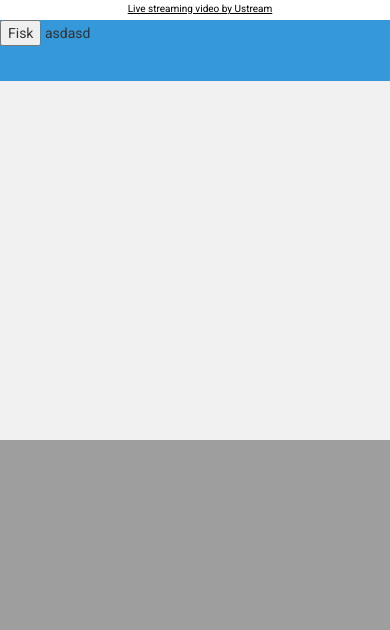
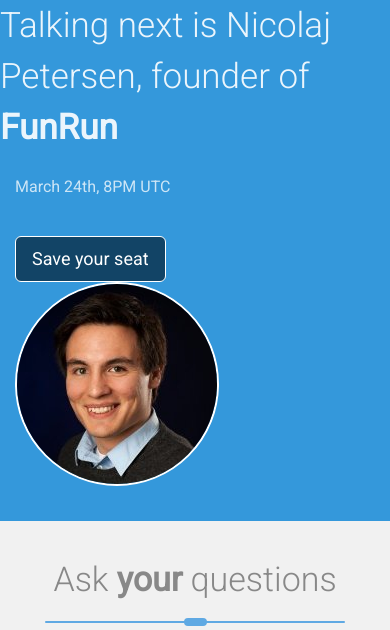
Before and after one commit to martolini/talkingnext, a Django app: page /funrun/ in a window 390 px wide; the page is wider, and only the part inside the window is pictured. Shown: the part 404-1034 px from the top of that part. Before the commit the page ends 844 px from the top of that part, so only its background shows below. Run offline with Django 3.2, Linux system fonts and the light colour scheme; some libraries are stand-ins or nearby versions; grey boxes are pictures that could not be loaded.

Commit message:
First actual chat proto

```diff
--- /dev/null
+++ b/static/css/ama.css
@@ -0,0 +1,83 @@
+#ama {
+	padding-top: 25px;
+	padding-bottom: 35px;
+	background-color: #3498db;
+}
+
+#ama h1 {
+	padding-top: 50px;
+	margin: 0 0 25px;
+	color: white;
+	line-height: 5.1rem;
+	font-size: 3.5rem;
+	text-align: left;
+	opacity: .9;
+}
+
+#ama h5 {
+	margin: 0 0 40px;
+	color: white;
+	text-align: left;
+	font-size: 16px;
+	font-family: 'Roboto';
+	font-weight: 400;
+	opacity: .75;
+}
+
+#ama .btn-cta {
+	background: #124466;
+	border: 1px solid white;
+	color: white;
+}
+
+#ama img {
+	border: 2px solid white;
+}
+
+#video-out {
+	padding-top: 25px;
+}
+
+#questions {
+	padding: 40px 0;
+	position: relative;
+}
+
+#questions h1 {
+	text-align: center;
+	color: #888;
+	margin: 0;
+}
+
+.question-list {
+	list-style: none;
+}
+
+.question-list li {
+	margin-bottom: 10px;
+	padding-bottom: 10px;
+	border-bottom: 1px dotted #B3A9A9;
+}
+
+.question-list {
+	color: #777;
+}
+
+.question-input {
+	resize: none;
+}
+
+.question-list i {
+	color: #3498db;
+	font-size: 24px;
+	margin-bottom: 5px;
+}
+
+.vote-up {
+	font-weight: 600;
+	font-size: 2rem;
+}
+
+.fa-ban {
+	color: #777 !important;
+}
--- a/static/css/base.css
+++ b/static/css/base.css
@@ -40,12 +40,32 @@
 	font-size: 24px;
 }
 
-#ama {
-	padding-top: 25px;
-	padding-bottom: 35px;
-	background-color: #3498db;
+.container-colored-line {
+    position: relative;
+    height: 45px;
+    width: 300px;
+    margin: 0px auto 0px;
 }
 
-#video-out {
-	padding-top: 25px;
+.colored-line {
+	border: 4px solid #5FA9E3;
+    width: 15px;
+    position: absolute;
+    z-index: 10;
+    right: 0;
+    left: 0;
+    margin-left: auto;
+    margin-right: auto;
+    border-radius: 10px;
 }
+
+.add-colored-line {
+	background: #5FA9E3;
+    margin-top: 23px;
+    right: 0;
+    width: 100%;
+    height: 2px;
+    position: absolute;
+    border-radius: 5px;
+    border-radius: 10px;
+}
--- a/templates/ama/ama.html
+++ b/templates/ama/ama.html
@@ -1,16 +1,120 @@
 {% extends "base.html" %}
 {% load static %}
 
+{% block head %}
+<link rel="stylesheet" href="{% static 'css/ama.css' %}">
+{% endblock %}
+
 {% block body %}
 <div class="row" id="ama">
-	<div class="col-md-6 col-md-offset-2">
-		<iframe id="amaframe" src="//www.ustream.tv/embed/20200651?wmode=direct&autoplay=1&showtitle=false" style="border: 0 none transparent;"  webkitallowfullscreen allowfullscreen frameborder="no" width="640" height="379"></iframe><br /><a href="http://www.ustream.tv/" style="padding: 2px 0px 4px; width: 400px; background: #ffffff; display: block; color: #000000; font-weight: normal; font-size: 10px; text-decoration: underline; text-align: center;" target="_blank">Live streaming video by Ustream</a>
+	<div class="col-md-6">
+		<iframe id="amaframe" class="pull-right" src="//www.ustream.tv/embed/20200651?wmode=direct&autoplay=1&showtitle=false" style="border: 0 none transparent;"  webkitallowfullscreen allowfullscreen frameborder="no" width="640" height="379"></iframe>
 	</div>
-	<div class="col-md-4">
-		<button id="fiskekake">Fisk</button>
-		asdasd
+	<div class="col-md-6">
+		<h1>Talking next is Nicolaj Petersen, founder of <strong>FunRun</strong></h1>
+		<div class="col-md-4">
+			<h5>March 24th, 8PM UTC</h5>
+			<a href="#" class="btn btn-cta btn-lg">Save your seat</a>
+		</div>
+		<div class="col-md-8">
+			<img src="{% static 'img/featuring/nicolaj.jpg' %}" alt="" class="img-responsive img-circle">
+		</div>
 	</div>
-</row>
+</div>
+
+<div id="questions" class="row">
+	<div class="col-md-8 col-md-offset-2">
+		<h1>Ask <strong>your</strong> questions</h1>
+		<div class="container-colored-line">
+			<hr class="colored-line">
+			<div class="add-colored-line"></div>
+		</div>
+		<ul class="question-list">
+			<li class="question-list-item">
+				<div class="row">
+					<div class="question-img col-sm-1"><img src="https://s3.amazonaws.com/uifaces/faces/twitter/kolage/128.jpg" class="img-circle img-responsive"></div>
+					<div class="col-sm-10">
+						<div class="question-header"><a href="#">Nick Carlington</a></div>
+						<div class="question-body">
+							<p className="question-text">Love the game, still playing the old FunRun. I'm currently in the making of an application, how did you decide on which platforms to develop for, and what distributionchannels is critical for gathering early user feedback?</p>
+						</div>
+					</div>
+					<div class="col-sm-1">
+						<span class="icon">
+							<i class="fa fa-fw fa-thumbs-up"></i>
+						</span>
+						<span class="vote-up">
+							14
+						</span>
+						<i class="fa fa-fw fa-ban"></i>
+					</div>
+				</div>
+			</li>
+			<li class="question-list-item">
+				<div class="row">
+					<div class="question-img col-sm-1"><img src="https://s3.amazonaws.com/uifaces/faces/twitter/jsa/128.jpg" class="img-circle img-responsive"></div>
+					<div class="col-sm-10">
+						<div class="question-header"><a href="#">Per Kristian</a></div>
+						<div class="question-body">
+							<p className="question-text">Love the game, still playing the old FunRun. I'm currently in the making of an application, how did you decide on which platforms to develop for, and what distributionchannels is critical for gathering early user feedback?.</p>
+						</div>
+					</div>
+					<div class="col-sm-1">
+						<span class="icon">
+							<i class="fa fa-fw fa-thumbs-up"></i>
+						</span>
+						<span class="vote-up">
+							8
+						</span>
+						<i class="fa fa-fw fa-ban"></i>
+					</div>
+				</div>
+			</li>
+			<li class="question-list-item">
+				<div class="row">
+					<div class="question-img col-sm-1"><img src="https://s3.amazonaws.com/uifaces/faces/twitter/adellecharles/128.jpg" class="img-circle img-responsive"></div>
+					<div class="col-sm-10">
+						<div class="question-header"><a href="#">Andrew Wellington</a></div>
+						<div class="question-body">
+							<p className="question-text">Love the game, still playing the old FunRun. I'm currently in the making of an application, how did you decide on which platforms to develop for, and what distributionchannels is critical for gathering early user feedback?</p>
+						</div>
+					</div>
+					<div class="col-sm-1">
+						<span class="icon">
+							<i class="fa fa-fw fa-thumbs-up"></i>
+						</span>
+						<span class="vote-up">
+							3
+						</span>
+						<i class="fa fa-fw fa-ban"></i>
+					</div>
+				</div>
+			</li>
+			<li class="question-list-item">
+				<div class="row">
+					<div class="question-img col-sm-1"><img src="https://s3.amazonaws.com/uifaces/faces/twitter/adhamdannaway/128.jpg" class="img-circle img-responsive"></div>
+					<div class="col-sm-10">
+						<div class="question-header"><a href="#">Josh Parsham</a></div>
+						<div class="question-body">
+							<p className="question-text">Love the game, still playing the old FunRun. I'm currently in the making of an application, how did you decide on which platforms to develop for, and what distributionchannels is critical for gathering early user feedback?</p>
+						</div>
+					</div>
+					<div class="col-sm-1">
+						<span class="icon">
+							<i class="fa fa-fw fa-thumbs-up"></i>
+						</span>
+						<span class="vote-up">
+							1
+						</span>
+						<i class="fa fa-fw fa-ban"></i>
+					</div>
+				</div>
+			</li>
+		</ul>
+
+	</div>
+
+</div>
 
 {% endblock %}
 
@@ -26,9 +130,7 @@
 		}
 
 		$('#fiskekake').click(function(e) {
-			console.log('clicked');
 			viewer.callMethod('pause');
-			e.preventDefault();
 		});
 
 		viewer.addListener('ready', onEmbedEvent);
--- a/templates/landing.html
+++ b/templates/landing.html
@@ -11,7 +11,7 @@
 				<div class="row top-row">
 					<h1>Fuel your startup by <strong>asking</strong> proven entrepreneurs</h1>
 					<p class="subtext text-center">
-						Talking next is Dirtybit with their application FunRun.
+						Talking next is Dirtybit, creators on FunRun.
 					</p>
 				</div>
 				<div class="row">
```
Also changed, not shown: static/css/landing.css (+0 -31 lines).
